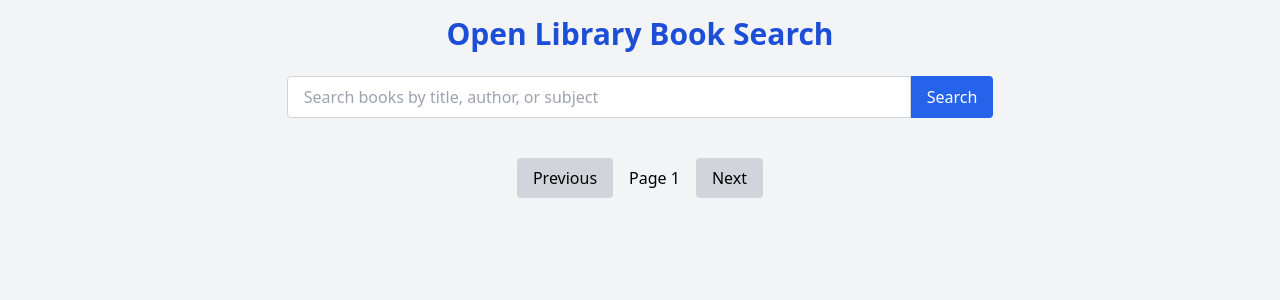
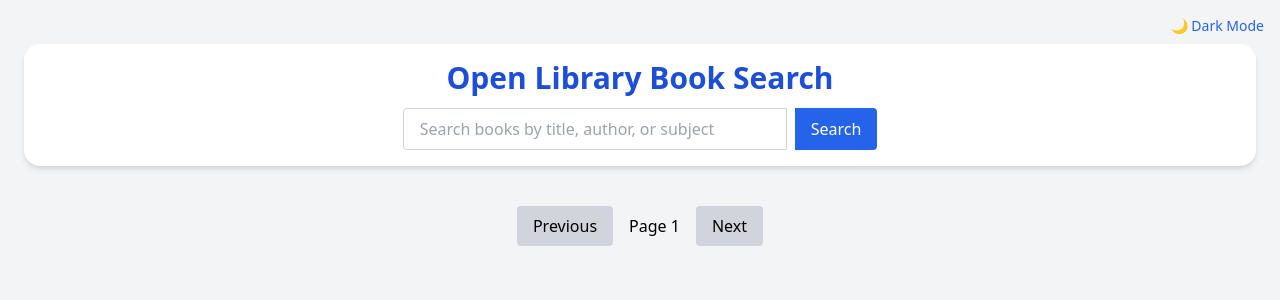
Before and after one commit to Hamdeh-Belal/Book-Discovery, a React (Vite) app: page / in a window 1280 px wide. Shown: the top 300 px of the page. Built offline with nearby package versions, Linux system fonts and the light colour scheme.

Commit message:
Bugs Fixed

```diff
--- a/src/BookLibrary.jsx
+++ b/src/BookLibrary.jsx
@@ -7,6 +7,10 @@
   const [page, setPage] = useState(1);
   const [loading, setLoading] = useState(false);
   const [selectedBook, setSelectedBook] = useState(null);
+  const [darkMode, setDarkMode] = useState(false);
+  const [showScrollTop, setShowScrollTop] = useState(false);
+
+
 
   const fetchBooks = async () => {
     if (!query) return;
@@ -27,6 +31,17 @@
     fetchBooks();
   }, [page]);
 
+  useEffect(() => {
+    const handleScroll = () => {
+      setShowScrollTop(window.scrollY > 100); // Show button if scrolled more than 100px
+    };
+
+    window.addEventListener('scroll', handleScroll);
+
+    return () => window.removeEventListener('scroll', handleScroll);
+  }, []);
+
+
   const handleSearch = (e) => {
     e.preventDefault();
     setPage(1);
@@ -41,33 +56,48 @@
   };
 
   return (
-    <div className="min-h-screen bg-gray-100 p-4 font-sans">
+    <div className={`${darkMode ? 'dark' : ''}`}>
+      <div className="min-h-screen bg-gray-100 dark:bg-gray-900 text-black dark:text-white p-4 font-sans">
+
+        <div className="flex justify-end mb-2">
+          <button
+            onClick={() => setDarkMode(!darkMode)}
+            className="text-sm text-blue-600 hover:underline"
+          >
+            {darkMode ? '☀️ Light Mode' : '🌙 Dark Mode'}
+          </button>
+        </div>
+
+        <div className="sticky top-0 z-10 bg-white dark:bg-gray-800 text-black dark:text-white py-4 shadow-md mb-4 rounded-2xl mx-2">
+          <div className="max-w-3xl mx-auto text-center">
             <h1
               onClick={resetToMain}
-        className="text-3xl font-bold text-center mb-6 cursor-pointer text-blue-700 hover:underline"
+              className="text-3xl font-bold text-blue-700 mb-3 cursor-pointer hover:underline"
             >
               Open Library Book Search
             </h1>
 
-      <form onSubmit={handleSearch} className="flex justify-center mb-4">
+            <form onSubmit={handleSearch} className="flex justify-center gap-2">
               <input
                 type="text"
-          className="border border-gray-300 rounded-l px-4 py-2 w-1/2"
+                className="border border-gray-300 dark:border-gray-600 bg-white dark:bg-gray-700 text-black dark:text-white rounded-l px-4 py-2 w-1/2"
                 placeholder="Search books by title, author, or subject"
                 value={query}
                 onChange={(e) => setQuery(e.target.value)}
               />
               <button
                 type="submit"
-          className="bg-blue-600 text-white px-4 py-2 rounded-r hover:bg-blue-700"
+                className="bg-blue-600 hover:bg-blue-700 dark:bg-blue-500 dark:hover:bg-blue-600 text-white px-4 py-2 rounded-r"
               >
                 Search
               </button>
             </form>
+          </div>
+        </div>
 
         {selectedBook && (
           <div className="fixed inset-0 bg-black bg-opacity-60 flex items-center justify-center z-50">
-          <div className="bg-white p-6 rounded shadow-lg max-w-lg w-full relative">
+            <div className="bg-white dark:bg-gray-800 p-6 rounded shadow-lg max-w-lg w-full relative">
               <button
                 onClick={() => setSelectedBook(null)}
                 className="absolute top-2 right-2 text-gray-500 hover:text-black"
@@ -85,9 +115,11 @@
                   <span className="text-gray-500 text-sm">No Cover Available</span>
                 </div>
               )}
-            <h2 className="text-2xl font-bold mb-2">{selectedBook.title}</h2>
-            <p className="mb-1 text-sm text-gray-700">Authors: {selectedBook.author_name?.join(", ")}</p>
-            <p className="mb-1 text-sm text-gray-600">First Published: {selectedBook.first_publish_year}</p>
+              <h2 className="text-2xl font-bold mb-2 text-gray-900 dark:text-white">
+                {selectedBook.title}
+              </h2>
+              <p className="mb-1 text-sm text-gray-700 dark:text-gray-300">Authors: {selectedBook.author_name?.join(", ")}</p>
+              <p className="mb-1 text-sm text-gray-600 dark:text-gray-400">First Published: {selectedBook.first_publish_year}</p>
               {selectedBook.subject && selectedBook.subject.length > 0 && (
                 <p className="mb-1 text-sm text-gray-600">
                   Subjects: {selectedBook.subject.slice(0, 5).join(", ")}
@@ -108,14 +140,16 @@
         )}
 
         {loading ? (
-        <p className="text-center">Loading...</p>
+          <p className="text-center"><div className="flex justify-center my-6">
+            <div className="animate-spin rounded-full h-8 w-8 border-t-2 border-b-2 border-blue-500"></div>
+          </div></p>
         ) : (
           <div className="grid grid-cols-2 md:grid-cols-4 gap-4">
             {books.map((book, index) => (
               <div
                 key={index}
                 onClick={() => setSelectedBook(book)}
-              className="bg-white p-4 shadow rounded cursor-pointer hover:shadow-md transition"
+                className="bg-white dark:bg-gray-800 p-4 shadow rounded cursor-pointer hover:shadow-lg hover:scale-[1.02] transition transform duration-300"
               >
                 {book.cover_i ? (
                   <img
@@ -138,7 +172,7 @@
 
         <div className="flex justify-center gap-4 mt-6">
           <button
-          className="bg-gray-300 hover:bg-gray-400 text-black px-4 py-2 rounded"
+            className="bg-gray-300 hover:bg-gray-400 dark:bg-gray-700 dark:hover:bg-gray-600 text-black dark:text-white px-4 py-2 rounded"
             onClick={() => setPage((prev) => Math.max(1, prev - 1))}
             disabled={page === 1}
           >
@@ -146,12 +180,24 @@
           </button>
           <span className="self-center">Page {page}</span>
           <button
-          className="bg-gray-300 hover:bg-gray-400 text-black px-4 py-2 rounded"
+            className="bg-gray-300 hover:bg-gray-400 dark:bg-gray-700 dark:hover:bg-gray-600 text-black dark:text-white px-4 py-2 rounded"
             onClick={() => setPage((prev) => prev + 1)}
           >
             Next
           </button>
         </div>
       </div>
+      {books.length > 0 && showScrollTop && (
+        <button
+          title="Back to Top"
+          onClick={() => window.scrollTo({ top: 0, behavior: 'smooth' })}
+          className="fixed bottom-6 right-6 bg-blue-600 text-white p-3 rounded-full shadow-lg hover:bg-blue-700 transition"
+        >
+          ⬆️
+        </button>
+
+      )}
+
+    </div>
   );
 }
--- a/tailwind.config.js
+++ b/tailwind.config.js
@@ -1,9 +1,7 @@
 /** @type {import('tailwindcss').Config} */
 export default {
-  content: [
-    "./index.html",
-    "./src/**/*.{js,jsx,ts,tsx}",
-  ],
+  content: ["./index.html", "./src/**/*.{js,jsx}"],
+  darkMode: 'class', // 👈 Enable class-based dark mode
   theme: {
     extend: {},
   },
```
Lines whose indentation alone changed are shown as unchanged.
